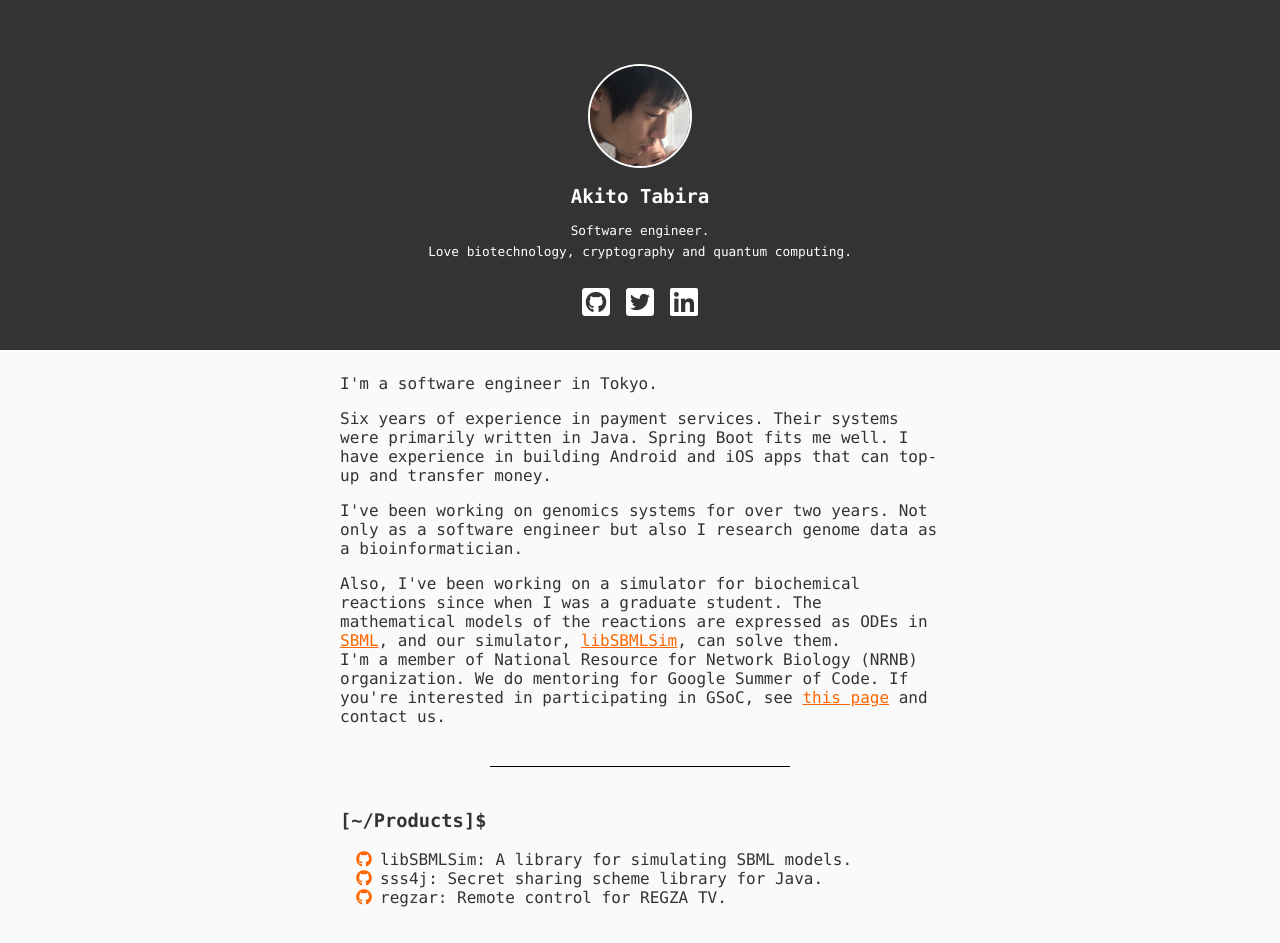
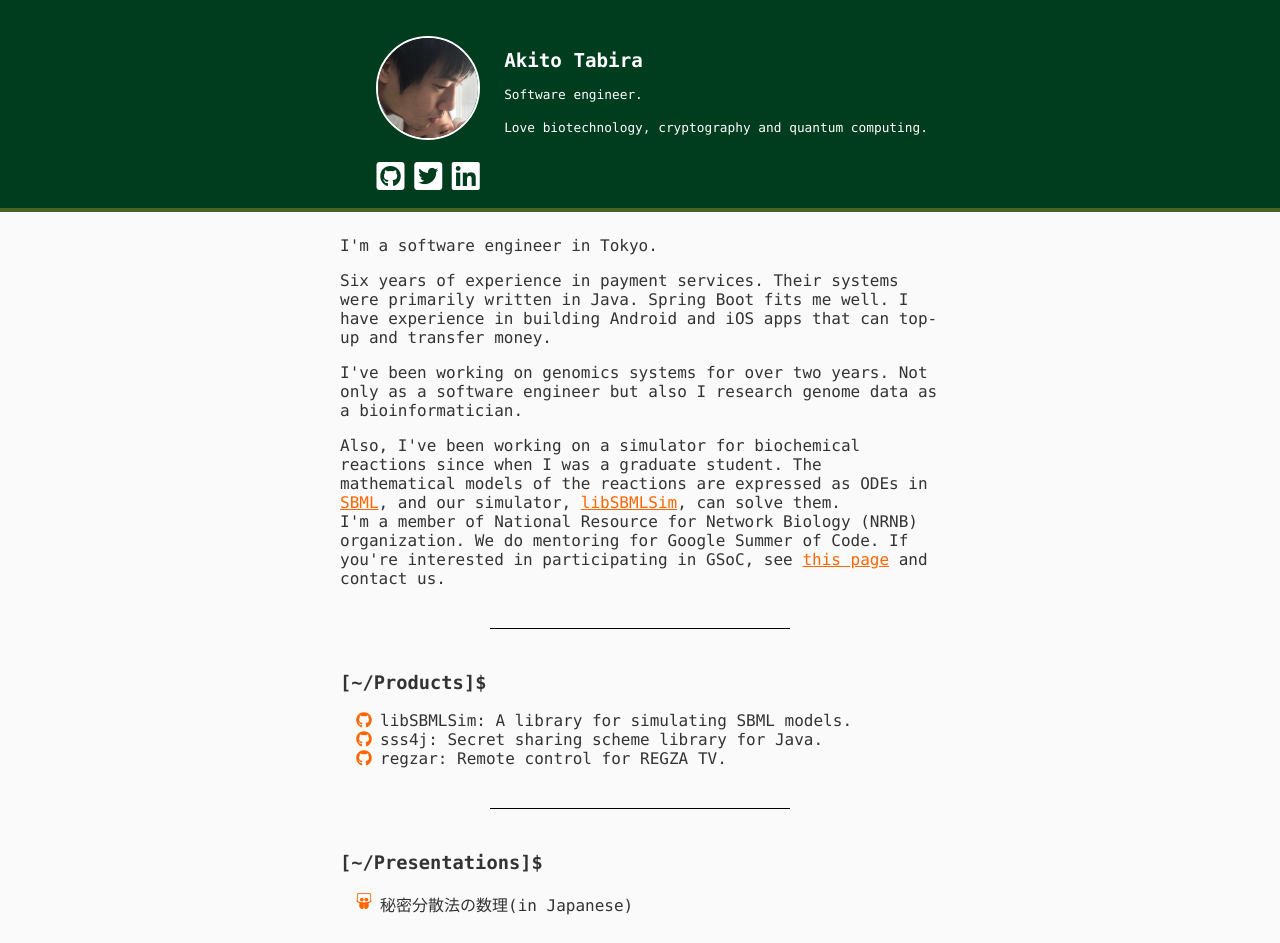
Before and after one commit to mythosil/mythosil.com, a plain HTML site: page index.html in a window 1280 px wide. Shown: the top 943 px of the page. Drawn offline with Linux system fonts and the light colour scheme.

Commit message:
change profile's colors and layouts

```diff
--- a/index.html
+++ b/index.html
@@ -20,12 +20,8 @@
 </head>
 <body>
   <div class="profile">
+    <div class="profile__left">
       <img src="./img/avatar.jpg" alt="avatar" class="profile__avatar">
-    <h1 class="profile__name">Akito Tabira</h1>
-    <p class="profile__about">
-      Software engineer.<br>
-      Love biotechnology, cryptography and quantum computing.
-    </p>
       <ul class="profile__social">
         <li>
           <a href="https://github.com/mythosil">
@@ -43,6 +39,14 @@
           </a>
         </li>
       </ul>
+    </div>
+    <div>
+      <h1 class="profile__name">Akito Tabira</h1>
+      <div class="profile__about">
+        <p>Software engineer.</p>
+        <p>Love biotechnology, cryptography and quantum computing.</p>
+      </div>
+    </div>
   </div>
 
   <div class="works brief">
--- a/main.css
+++ b/main.css
@@ -26,10 +26,17 @@ hr {
 }
 
 .profile {
+  display: flex;
+  justify-content: center;
+  background-color: rgb(0, 60, 30);
+  border-bottom: 4px solid rgb(75, 100, 35);
+  padding-top: 36px;
+  color: white;
+}
+
+.profile__left {
   text-align: center;
-  background-color: #333;
-  padding: 64px 0 8px 0;
-  color: white;
+  margin: 0 24px;
 }
 
 .profile__avatar {
@@ -44,21 +51,18 @@ hr {
   font-size: 1.2rem;
 }
 
-.profile__about {
+.profile__about p {
   font-size: 0.8rem;
   line-height: 1.3rem;
 }
 
 .profile__social {
-  display: flex;
-  justify-content: center;
   padding: 0;
 }
 
 .profile__social li {
-  display: block;
+  display: inline-block;
   list-style: none;
-  margin: 8px;
 }
 
 .profile__social li i {
```
Lines whose indentation alone changed are shown as unchanged.
